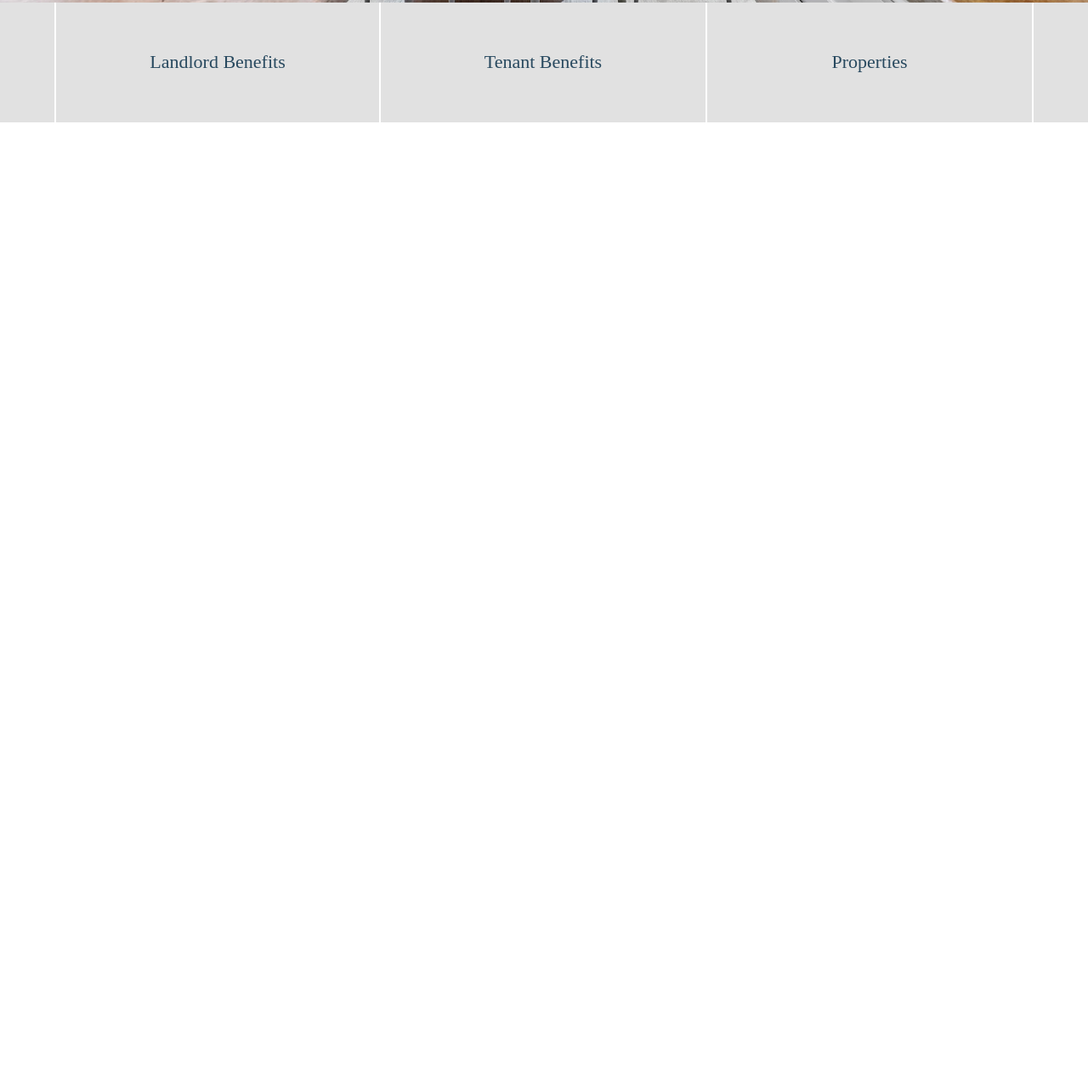
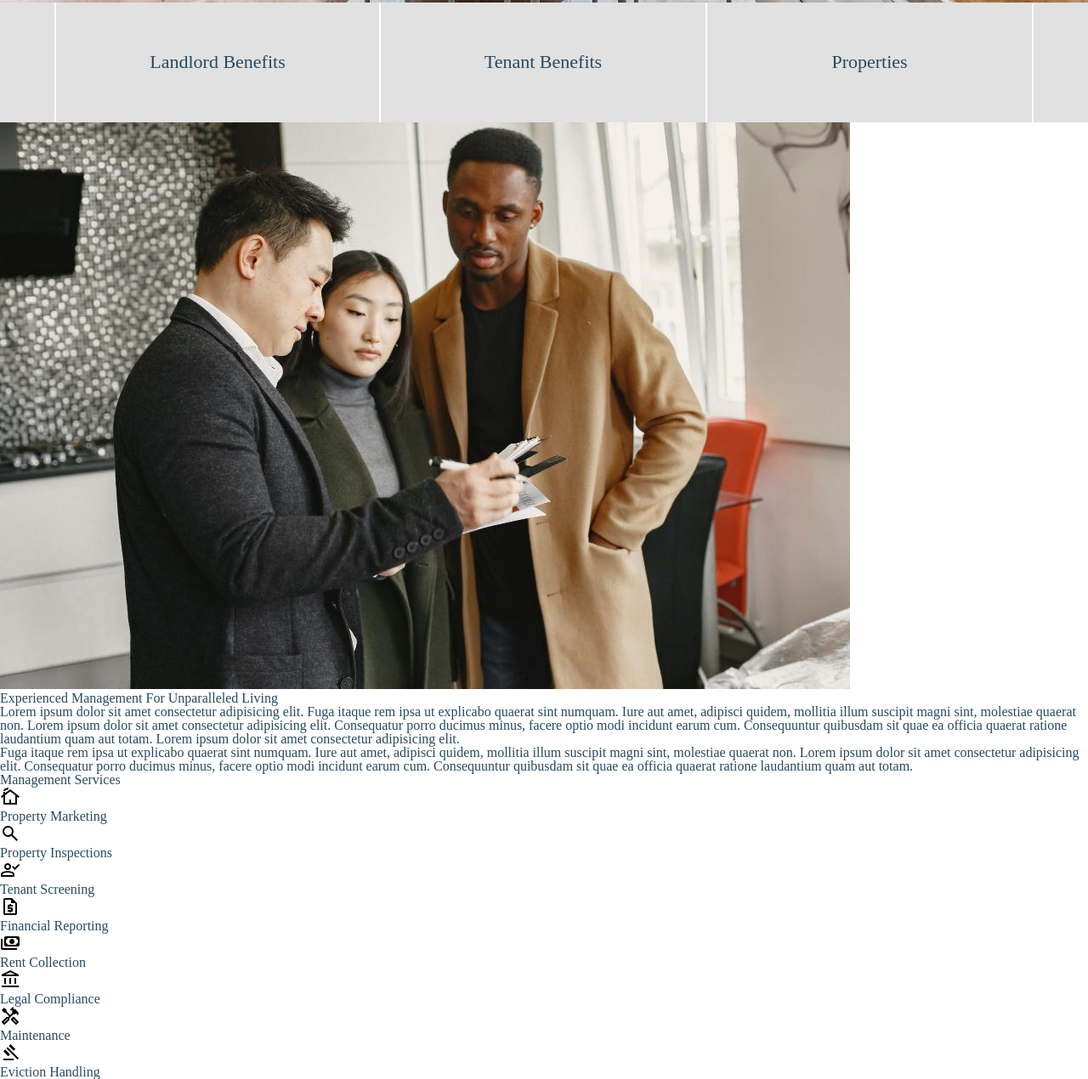
Before and after one commit to dukdukg00se/propty-mgmt-site, a website built with Vite: page index.html in a window 1280 px wide. Shown: the part 705-1975 px from the top of the page at 85% size. Before the commit the page ends 849 px from the top, so only its background shows below. Built offline with nearby package versions, Linux system fonts and the light colour scheme.

Commit message:
Add about and services section

```diff
--- a/index.html
+++ b/index.html
@@ -2,9 +2,10 @@
 <html lang="en">
   <head>
     <meta charset="UTF-8" />
-    <link rel="icon" type="image/svg+xml" href="/vite.svg" />
     <meta name="viewport" content="width=device-width, initial-scale=1.0" />
     <title>TBD Property Management</title>
+
+    <link rel="icon" type="image/svg+xml" href="/vite.svg" />
     <link href="./src/styles/reset.css" rel="stylesheet" />
     <link href="./src/styles/styles.css" rel="stylesheet" />
   </head>
@@ -55,7 +56,7 @@
       <div class="banner">
         <div class="bannerContentContainer">
           <div class="motto">
-            <h2>Seamless Management For Unparalleled Living</h2>
+            <h2>Your Property, Our Priority</h2>
           </div>
           <div>
             <p>
@@ -84,6 +85,106 @@
           </li>
         </ul>
       </div>
+      <div class="about">
+        <div>
+          <img
+            src="./src/img/consulting-couple-compressed.jpg"
+            loading="lazy"
+          />
+        </div>
+        <div class="aboutTextWrapper">
+          <h2>Experienced Management For Unparalleled Living</h2>
+          <p>
+            Lorem ipsum dolor sit amet consectetur adipisicing elit. Fuga itaque
+            rem ipsa ut explicabo quaerat sint numquam. Iure aut amet, adipisci
+            quidem, mollitia illum suscipit magni sint, molestiae quaerat non.
+            Lorem ipsum dolor sit amet consectetur adipisicing elit. Consequatur
+            porro ducimus minus, facere optio modi incidunt earum cum.
+            Consequuntur quibusdam sit quae ea officia quaerat ratione
+            laudantium quam aut totam. Lorem ipsum dolor sit amet consectetur
+            adipisicing elit.
+          </p>
+          <p>
+            Fuga itaque rem ipsa ut explicabo quaerat sint numquam. Iure aut
+            amet, adipisci quidem, mollitia illum suscipit magni sint, molestiae
+            quaerat non. Lorem ipsum dolor sit amet consectetur adipisicing
+            elit. Consequatur porro ducimus minus, facere optio modi incidunt
+            earum cum. Consequuntur quibusdam sit quae ea officia quaerat
+            ratione laudantium quam aut totam.
+          </p>
+        </div>
+      </div>
+      <div class="services">
+        <h2>Management Services</h2>
+        <div>
+          <ul>
+            <li>
+              <div>
+                <img
+                  src="./src/img/icons/cottage_FILL0_wght400_GRAD0_opsz24.svg"
+                />
+                <h3>Property Marketing</h3>
+              </div>
+            </li>
+            <li>
+              <div>
+                <img
+                  src="./src/img/icons/search_FILL0_wght400_GRAD0_opsz24.svg"
+                />
+                <h3>Property Inspections</h3>
+              </div>
+            </li>
+            <li>
+              <div>
+                <img
+                  src="./src/img/icons/person_check_FILL0_wght400_GRAD0_opsz24.svg"
+                />
+                <h3>Tenant Screening</h3>
+              </div>
+            </li>
+            <li>
+              <div>
+                <img
+                  src="./src/img/icons/request_quote_FILL0_wght400_GRAD0_opsz24.svg"
+                />
+                <h3>Financial Reporting</h3>
+              </div>
+            </li>
+            <li>
+              <div>
+                <img
+                  src="./src/img/icons/payments_FILL0_wght400_GRAD0_opsz24.svg"
+                />
+                <h3>Rent Collection</h3>
+              </div>
+            </li>
+            <li>
+              <div>
+                <img
+                  src="./src/img/icons/account_balance_FILL0_wght400_GRAD0_opsz24.svg"
+                />
+                <h3>Legal Compliance</h3>
+              </div>
+            </li>
+            <li>
+              <div>
+                <img
+                  src="./src/img/icons/handyman_FILL0_wght400_GRAD0_opsz24.svg"
+                />
+                <h3>Maintenance</h3>
+              </div>
+            </li>
+            <li>
+              <div>
+                <img
+                  src="./src/img/icons/gavel_FILL0_wght400_GRAD0_opsz24.svg"
+                />
+                <h3>Eviction Handling</h3>
+              </div>
+            </li>
+          </ul>
+        </div>
+      </div>
     </main>
 
     <script src="./src/scripts/main.js"></script>
```
